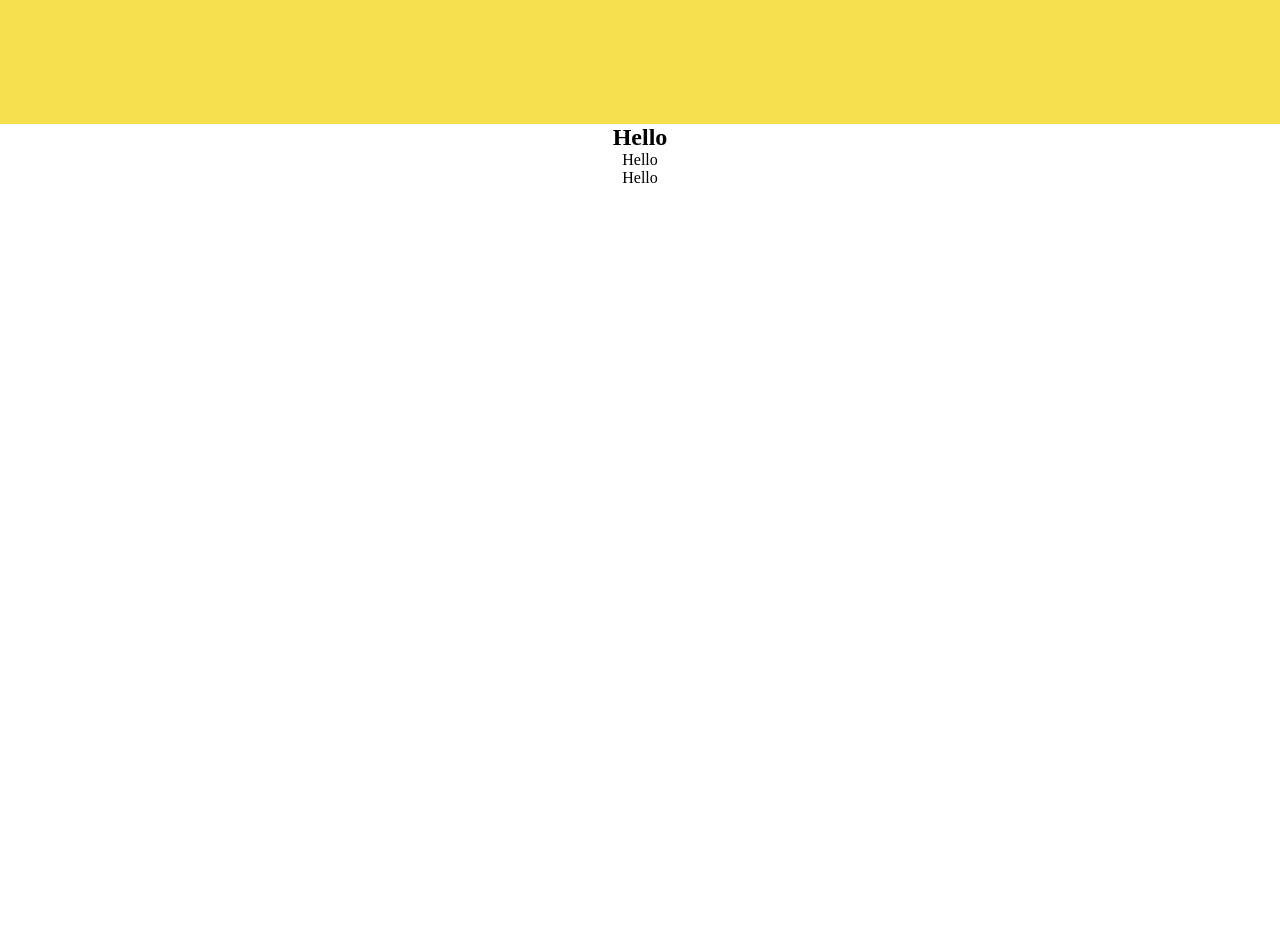
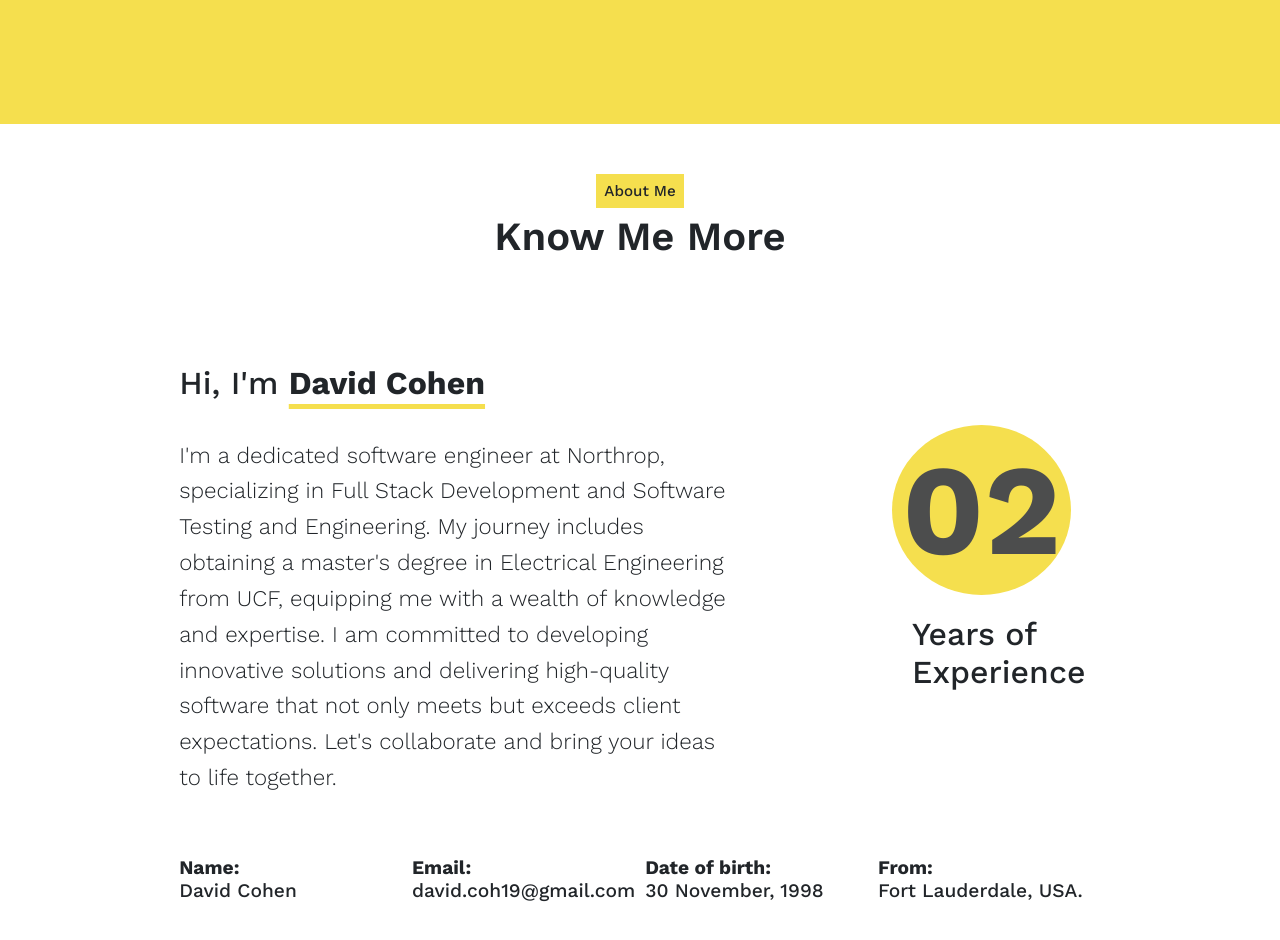
Before and after one commit to xxdavexx23/xxdavexx23.github.io, a Next.js app: page / in a window 1280 px wide. Shown: the part 770-1710 px from the top of the page. Before the commit the page ends 957 px from the top, so only its background shows below. Built offline with nearby package versions, Linux system fonts and the light colour scheme.

Commit message:
Updated About Me Section

```diff
--- a/src/app/Home.module.css
+++ b/src/app/Home.module.css
@@ -106,6 +106,9 @@
   -o-transition: width 0.3s ease;
 }
 
+
+
+
 .contactButton:hover::after {
   width: 100%;
   left: 0;
@@ -119,3 +122,173 @@
 .contactButton {
   transform: translateY(-50%);
 }
+
+.jumpingArrow {
+  position: absolute;
+  bottom: 20px;
+  left: 50%;
+  transform: translateX(-50%);
+  animation: bounce 2s infinite;
+}
+
+@keyframes bounce {
+  0%, 20%, 50%, 80%, 100% {
+    transform: translateY(0);
+  }
+  40% {
+    transform: translateY(-30px);
+  }
+  60% {
+    transform: translateY(-15px);
+  }
+}
+
+
+/* About Section Styles */
+.aboutSection {
+  display: flex;
+  flex-direction: column;
+  align-items: center;
+  justify-content: center;
+  text-align: center;
+  padding: 50px 0;
+  background-color: #fff; /* Assuming a white background */
+  color: #212529;
+  font-family: 'Work Sans', sans-serif;
+}
+
+.aboutContent {
+ width: 100%;
+ padding: 0 10%;
+}
+
+.aboutHeader {
+  margin-bottom: 30px;
+  flex-direction: column;
+  align-items: center;
+  justify-content: center;
+}
+
+.aboutHeading {
+  font-size: 2.5rem;
+  font-weight: 600; /* Bold font weight for the heading */
+  margin-bottom: 10px;
+  color: #212529; /* Heading color */
+}
+
+.aboutSubHeading {
+  font-size: 0.95rem;
+  font-weight: 400;
+  margin-bottom: 5px;
+  color: #212529; /* Heading color */
+  background-color: #F5DF4E;
+  position: relative;
+  display: inline-block;
+  padding: 0.5rem;
+}
+
+.aboutMe {
+  flex-direction: column;
+  margin-top: 8%;
+  text-align: left;
+
+}
+
+.aboutHeading::after {
+  content: '';
+  position: absolute;
+  width: 100%;
+  height: 4px;
+  background-color: #F5DF4E; /* Highlight color */
+  bottom: -10px;
+  left: 0;
+}
+
+.aboutText {
+  font-size: 1.4rem;
+  line-height: 1.6;
+  margin-bottom: 30px;
+  font-weight: 300; /* Lighter font weight for the paragraph */
+}
+
+.nameHighlight {
+  color: #212529;
+  font-weight: 800; /* Bold font weight for name highlight */
+  /* unde4rline with #F5DF4E */
+  text-decoration: underline #F5DF4E;
+  text-decoration-thickness: 5px;
+  text-underline-offset: 10px;
+}
+
+.aboutDetails {
+  text-align: left;
+  display: grid;
+  grid-template-columns: repeat(4, 1fr);
+  gap: 10px;
+  margin-bottom: 30px;
+  margin-top: 30px;
+  padding: 0 5%;
+  font-size: 1.2rem;
+}
+
+.aboutTitle {
+  font-weight: 400;
+  margin-right: 10px;
+  font-size: 2.0rem;
+}
+
+.detailItem {
+  margin-bottom: 10px;
+}
+
+.detailTitle {
+  font-weight: 800;
+  margin-right: 10px;
+}
+
+.detail {
+  font-weight: 400; /* Lighter font weight for detail text */
+}
+
+.experience {
+  display: flex;
+  flex-direction: column;
+  justify-content: center;
+  align-items: center;
+  margin-top: 20px; /* Space above the experience section */
+
+}
+
+.experienceNumber {
+  font-size: 8rem;
+  font-weight: 700; /* Bold font weight for the number */
+  color: #4C4D4D; /* Highlight color */
+  margin-right: 10px;
+  background-color: #F5DF4E;
+  /* circular border radius where the number is outside the circle */
+  border-radius: 50%;
+  padding: 10px;
+  position: relative;
+  top: -20px;
+  left: -20px;
+  z-index: 1;
+
+}
+
+.experienceText {
+  font-size: 2.0rem;
+  font-weight: 500; /* Medium font weight for the text */
+}
+
+/* Should be placed in row */
+.aboutBody {
+  display: flex;
+  flex-direction: row;
+  align-items: center;
+  justify-content: center;
+  text-align: left;
+  margin-bottom: 0%;
+  width: 100%;
+  gap: 20%;
+  padding: 0 5%;
+}
--- a/src/app/page.tsx
+++ b/src/app/page.tsx
@@ -1,11 +1,11 @@
-'use client';
-import React, { useState, useEffect, useRef } from 'react';
-import { SquareAvatar } from '@/components/Avatar';
-import styles from './Home.module.css';
+"use client";
+import React, { useState, useEffect, useRef } from "react";
+import { SquareAvatar } from "@/components/Avatar";
+import styles from "./Home.module.css";
 
 export default function Home() {
-  const [title, setTitle] = useState('');
-  const titles = ['THINKER', 'DESIGNER', 'ENGINEER'];
+  const [title, setTitle] = useState("");
+  const titles = ["THINKER", "DESIGNER", "ENGINEER"];
 
   const currentTitleIndex = useRef(0);
   const charIndex = useRef(0);
@@ -24,10 +24,13 @@ export default function Home() {
 
       if (!isDeleting.current && charIndex.current === currentTitle.length) {
         // Pause before start deleting
-        setTimeout(() => { isDeleting.current = true; }, 1500);
+        setTimeout(() => {
+          isDeleting.current = true;
+        }, 1500);
       } else if (isDeleting.current && charIndex.current === 0) {
         isDeleting.current = false;
-        currentTitleIndex.current = (currentTitleIndex.current + 1) % titles.length;
+        currentTitleIndex.current =
+          (currentTitleIndex.current + 1) % titles.length;
         // Pause before start typing next title
         setTimeout(typeTitle, 1500);
         return;
@@ -46,24 +49,86 @@ export default function Home() {
     <main className={styles.container}>
       <section className={styles.introSection}>
         <div className="flex flex-col justify-center">
-          <h1 className={styles.title}>HI THERE, I AM DAVID! <br /> <span className={styles.typing}>{title}</span></h1>
-          <p className={styles.subtitle}>
-            based in Orlando, FL
-          </p>
+          <h1 className={styles.title}>
+            HI THERE, I AM DAVID! <br />{" "}
+            <span className={styles.typing}>{title}</span>
+          </h1>
+          <p className={styles.subtitle}>based in Orlando, FL</p>
           <button className={styles.contactButton}>Contact Me</button>
         </div>
         <div className={styles.avatar}>
           <SquareAvatar />
         </div>
+        <div className={styles.jumpingArrow}>
+          <svg
+            xmlns="http://www.w3.org/2000/svg"
+            width="50"
+            height="50"
+            viewBox="0 0 24 24"
+            fill="none"
+            stroke="currentColor"
+            strokeWidth="2"
+            strokeLinecap="round"
+            strokeLinejoin="round"
+          >
+            <path d="M12 5v14M19 12l-7 7-7-7"></path>
+          </svg>
+        </div>
       </section>
-      <section id="about">
-        <h1> Hello </h1>
-      </section>
-      <section id="projects">
-        Hello
-      </section>
-      <section id="articles">
-        Hello
+
+      <section className={styles.aboutSection}>
+        <div className={styles.aboutContent}>
+          <div className={styles.aboutHeader}>
+            <h2 className={styles.aboutSubHeading}>About Me</h2>
+            <h2 className={styles.aboutHeading}>Know Me More</h2>
+          </div>
+          <div className={styles.aboutBody}>
+            <div className={styles.aboutMe}>
+              <h1 className={styles.aboutTitle}>
+                Hi, I'm{" "}
+                <span className={styles.nameHighlight}>David Cohen</span>
+              </h1>
+              <p className={styles.aboutText}>
+                <br />
+                I'm a dedicated software engineer at Northrop, specializing in
+                Full Stack Development and Software Testing and Engineering. My
+                journey includes obtaining a master's degree in Electrical
+                Engineering from UCF, equipping me with a wealth of knowledge
+                and expertise. I am committed to developing innovative solutions
+                and delivering high-quality software that not only meets but
+                exceeds client expectations. Let's collaborate and bring your
+                ideas to life together.
+              </p>
+            </div>
+            <div className={styles.experience}>
+              <span className={styles.experienceNumber}>02</span>
+              <span className={styles.experienceText}>Years of Experience</span>
+            </div>
+          </div>
+
+          <div className={styles.aboutDetails}>
+            <div className={styles.detailItem}>
+              <span className={styles.detailTitle}>Name:</span>
+              <br />
+              <span className={styles.detail}>David Cohen</span>
+            </div>
+            <div className={styles.detailItem}>
+              <span className={styles.detailTitle}>Email:</span>
+              <br />
+              <span className={styles.detail}>david.coh19@gmail.com</span>
+            </div>
+            <div className={styles.detailItem}>
+              <span className={styles.detailTitle}>Date of birth:</span>
+              <br />
+              <span className={styles.detail}>30 November, 1998</span>
+            </div>
+            <div className={styles.detailItem}>
+              <span className={styles.detailTitle}>From:</span>
+              <br />
+              <span className={styles.detail}>Fort Lauderdale, USA.</span>
+            </div>
+          </div>
+        </div>
       </section>
     </main>
   );
--- a/src/components/NavBar.module.css
+++ b/src/components/NavBar.module.css
@@ -1,4 +1,3 @@
-/* Adjust the path to your font or use a web-safe font */
 @import url('https://fonts.googleapis.com/css2?family=Open+Sans:wght@300;600&display=swap');
 
 .navbar {
```
